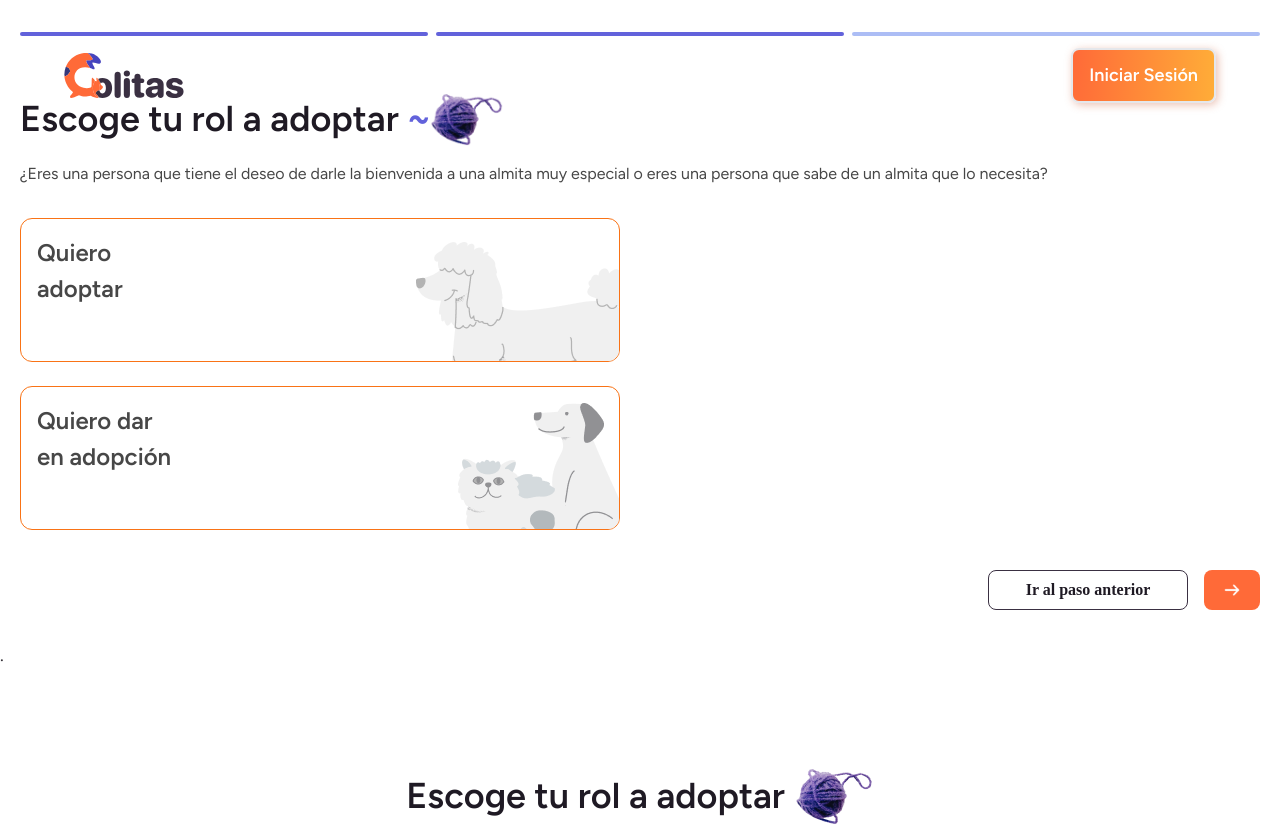
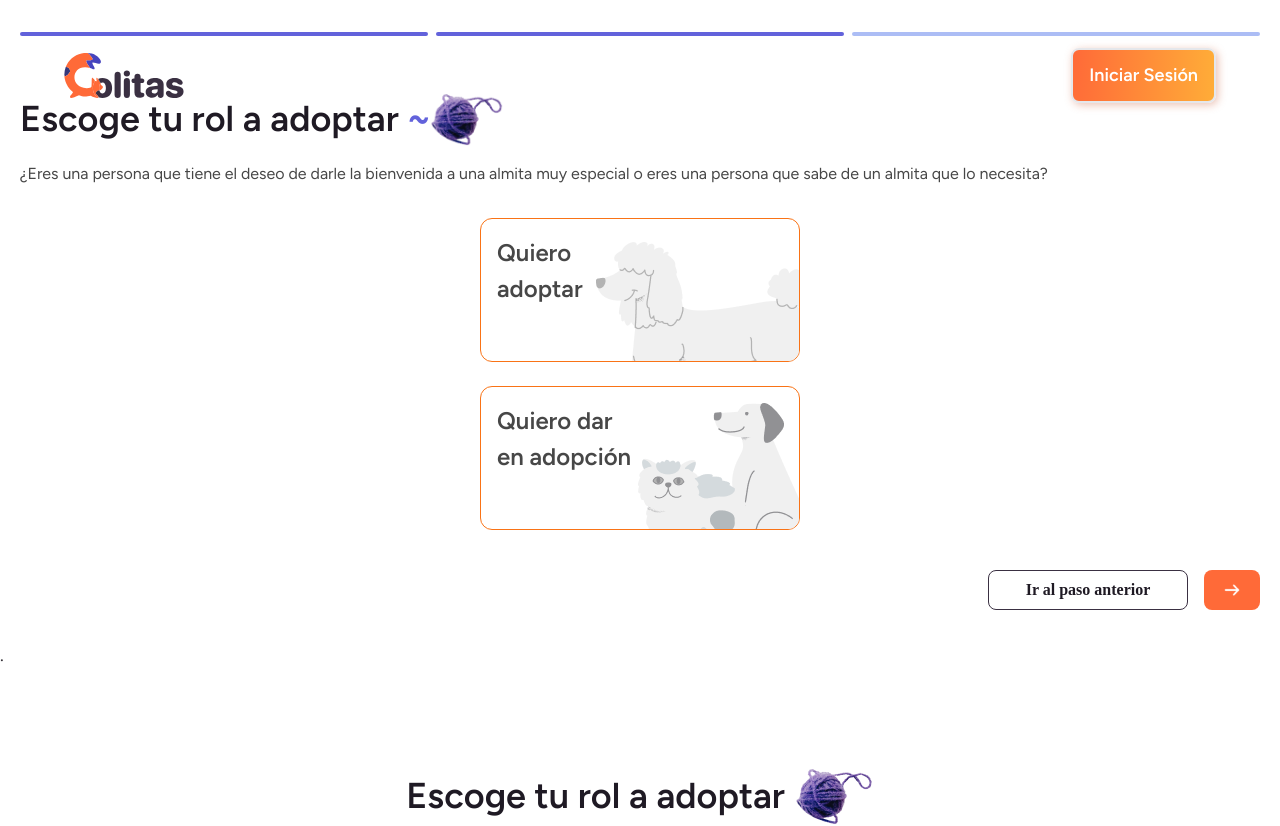
Before and after one commit to elmergustavo/hackfest-2023, a Next.js app: page /onboarding/second-step in a window 1280 px wide. Shown: the top 826 px of the page. Built offline with nearby package versions, Linux system fonts and the light colour scheme; no server answers.

Commit message:
onboarding v3

```diff
--- a/app/components/Toggle1.tsx
+++ b/app/components/Toggle1.tsx
@@ -1,18 +1,18 @@
 import Image from "next/image";
 import { useState } from "react";
+interface ToggleProps {
+  isSelected: boolean;
+}
 
-export default function Toggle1() {
-  const [isSelected, setIsSelected] = useState(false);
-  const handleToggle = () => {
-    setIsSelected((prevState) => !prevState);
-  };
+export default function Toggle1({ isSelected }: ToggleProps) {
+  // const [isActive, setIsActive] = useState(isSelected);
+  // const handleToggle = () => {
+  //   setIsActive((prevState) => !prevState);
+  // };
   return (
     <>
       {!isSelected ? (
-        <div
-          className="min-w-[320px] max-w-[600px] h-36 border border-orange-500 rounded-xl relative overflow-hidden p-4"
-          onClick={handleToggle}
-        >
+        <div className="min-w-[320px] max-w-[600px] h-36 border border-orange-500 rounded-xl relative overflow-hidden p-4">
           <h2 className="text-left font-semibold text-[#474747]">
             Quiero
             <br />
@@ -27,10 +27,7 @@ export default function Toggle1() {
           />
         </div>
       ) : (
-        <div
-          className="min-w-[320px] max-w-[600px] h-36 border-2 border-orange-500 rounded-xl relative overflow-hidden p-4 bg-[#FFF8F7]"
-          onClick={handleToggle}
-        >
+        <div className="min-w-[320px] max-w-[600px] h-36 border-2 border-orange-500 rounded-xl relative overflow-hidden p-4 bg-[#FFF8F7]">
           <h2 className="text-left font-semibold text-[#AC2008]">
             Quiero
             <br />
--- a/app/components/Toggle2.tsx
+++ b/app/components/Toggle2.tsx
@@ -1,18 +1,18 @@
 import Image from "next/image";
 import { useState } from "react";
+interface ToggleProps {
+  isSelected: boolean;
+}
 
-export default function Toggle2() {
-  const [isSelected, setIsSelected] = useState(false);
-  const handleToggle = () => {
-    setIsSelected((prevState) => !prevState);
-  };
+export default function Toggle2({ isSelected }: ToggleProps) {
+  // const [isActive, setIsActive] = useState(isSelected);
+  // const handleToggle = () => {
+  //   setIsActive((prevState) => !prevState);
+  // };
   return (
     <>
       {!isSelected ? (
-        <div
-          className="min-w-[320px] max-w-[600px] h-36 border border-orange-500 rounded-xl relative overflow-hidden p-4"
-          onClick={handleToggle}
-        >
+        <div className="min-w-[320px] max-w-[600px] h-36 border border-orange-500 rounded-xl relative overflow-hidden p-4">
           <h2 className="text-left font-semibold text-[#474747]">
             Quiero dar
             <br />
@@ -27,10 +27,7 @@ export default function Toggle2() {
           />
         </div>
       ) : (
-        <div
-          className="min-w-[320px] max-w-[600px] h-36 border-2 border-orange-500 rounded-xl relative overflow-hidden p-4 bg-[#FFF8F7]"
-          onClick={handleToggle}
-        >
+        <div className="min-w-[320px] max-w-[600px] h-36 border-2 border-orange-500 rounded-xl relative overflow-hidden p-4 bg-[#FFF8F7]">
           <h2 className="text-left font-semibold text-[#AC2008]">
             Quiero dar
             <br />
--- a/app/onboarding/second-step/page.tsx
+++ b/app/onboarding/second-step/page.tsx
@@ -3,9 +3,6 @@ import ProgressBar from "../../components/ProgressBar";
 import catBall from "../../resources/images/cat-ball.png";
 import arrow from "../../resources/images/right-arrow.png";
 import Button from "../../components/Button";
-import CardRol from "../../components/Toggle1";
-import dogAdoption from "../../resources/images/dog-adoption.png";
-import catDog from "../../resources/images/cat-dog.png";
 
 import lana from "../../resources/images/lana.png";
 import dog_one from "../../resources/images/dog_one.png";
@@ -14,7 +11,10 @@ import { useRouter } from "next/navigation";
 import Image from "next/image";
 import Toggle1 from "../../components/Toggle1";
 import Toggle2 from "@/app/components/Toggle2";
+import { useState } from "react";
 export default function HomeRol() {
+  const [isActiveTg1, setActiveTg1] = useState(false);
+  const [isActiveTg2, setActiveTg2] = useState(false);
   const router = useRouter();
   return (
     <>
@@ -45,8 +45,30 @@ export default function HomeRol() {
         </section>
 
         <section className="flex flex-col gap-6 mt-8">
-          <Toggle1 />
-          <Toggle2 />
+          <button
+            onClick={() => {
+              setActiveTg1(true);
+              setActiveTg2(false);
+            }}
+          >
+            <Toggle1
+              {...{
+                isSelected: isActiveTg1,
+              }}
+            />
+          </button>
+          <button
+            onClick={() => {
+              setActiveTg1(false);
+              setActiveTg2(true);
+            }}
+          >
+            <Toggle2
+              {...{
+                isSelected: isActiveTg2,
+              }}
+            />
+          </button>
         </section>
 
         <div className="flex justify-end mt-10">
```
